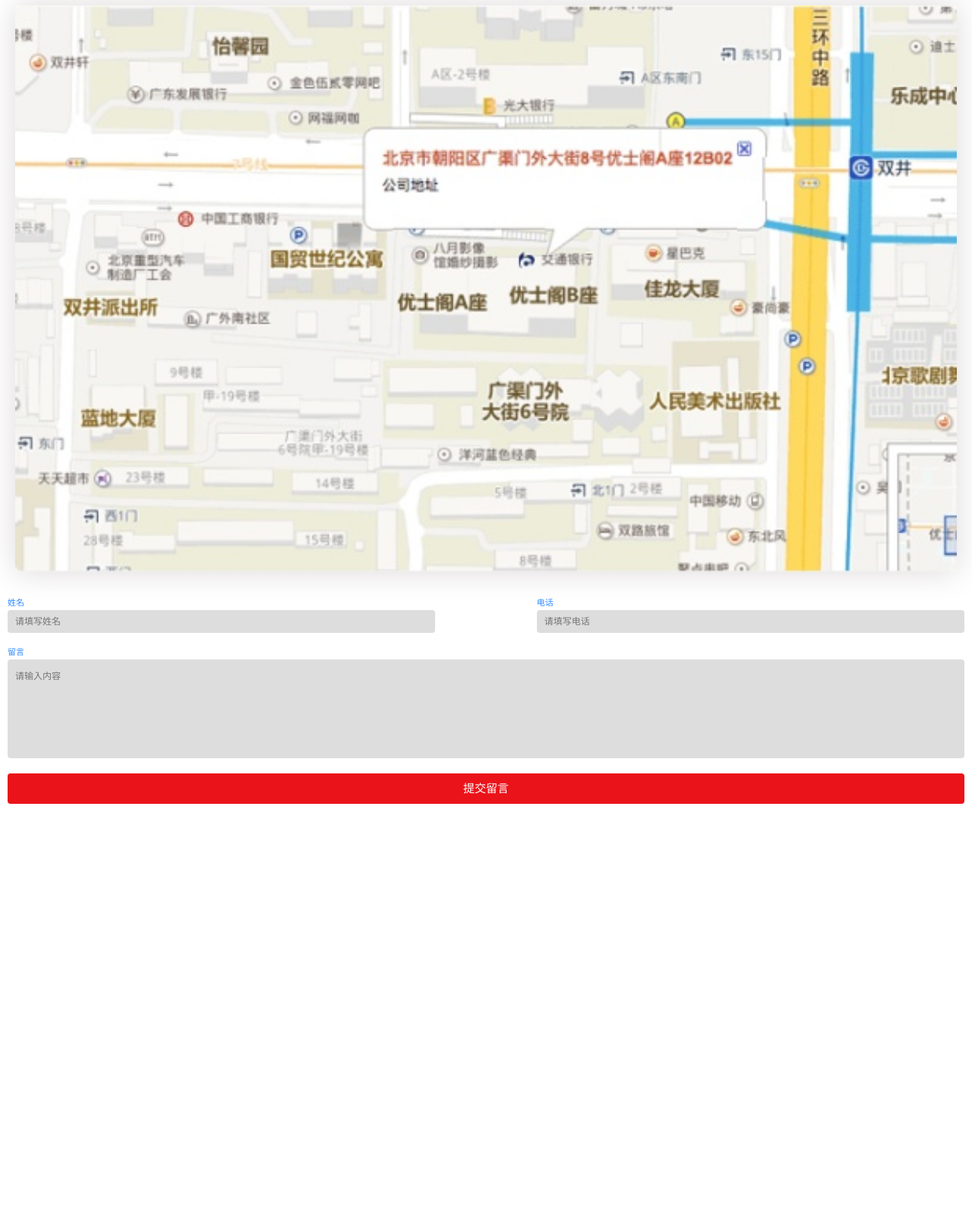
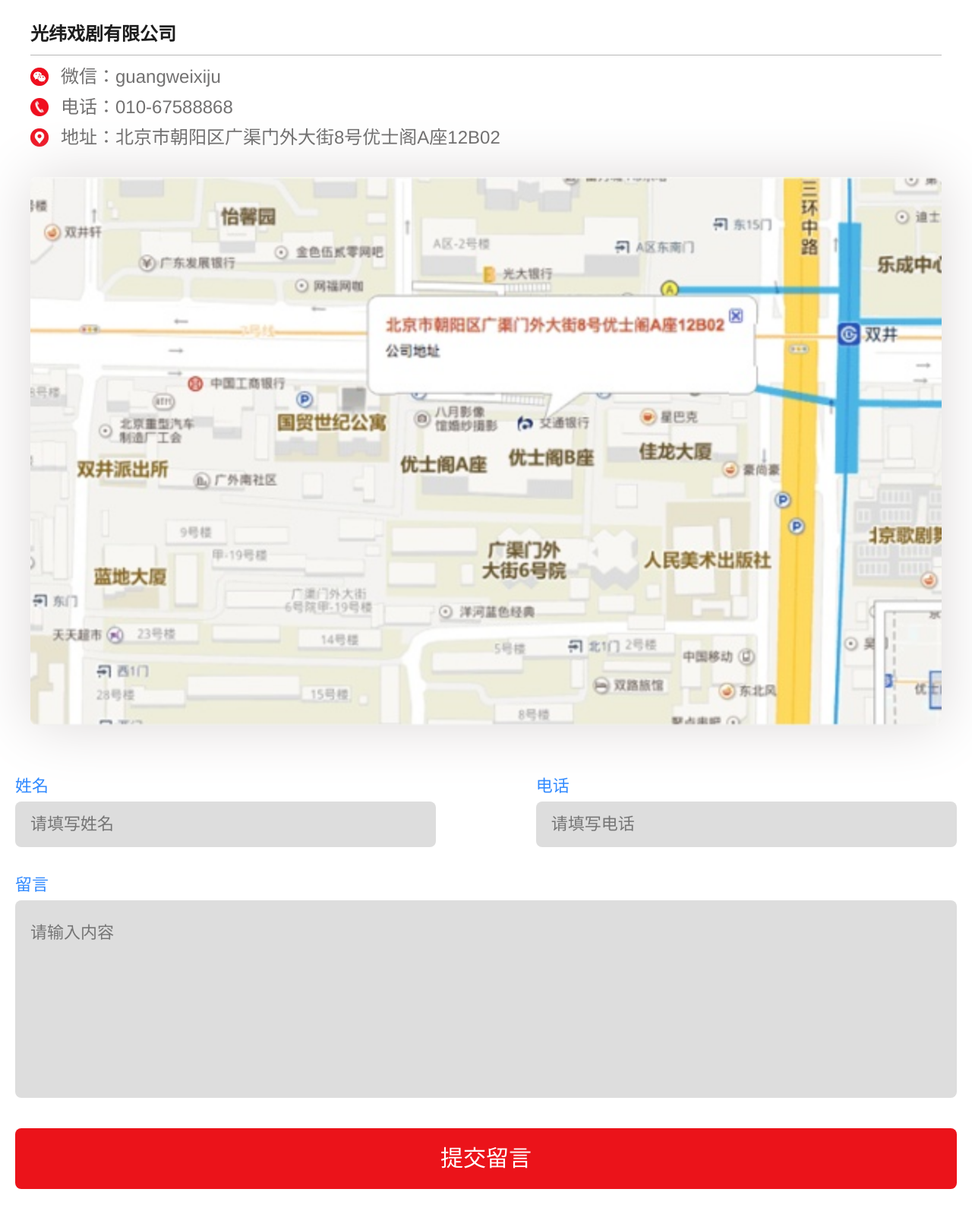
Before and after one commit to webzhang0/guangwei, a plain HTML site: page views/aboutus/contactus.html in a window 1280 px wide. Shown: the part 669-2259 px from the top of the page at 76% size. Before the commit the page ends 1787 px from the top, so only its background shows below. Drawn offline with Linux system fonts and the light colour scheme.

Commit message:
剧评文章

```diff
--- a/css/aboutus/contact.css
+++ b/css/aboutus/contact.css
@@ -1,5 +1,6 @@
 .contact-img {
     width: 100%;
+    padding-top: 0.2rem;
     /*    position: absolute;*/
     /*
     left:0;
@@ -17,12 +18,12 @@
 .contact-content {
     box-sizing: border-box;
     /*    margin-top:1.35rem;*/
-    margin-top: -.14rem;
+    margin-top: -.28rem;
     width: 100%;
     position: relative;
-    border-radius: .14rem;
-    padding: 0 .1rem;
-    padding-top: .25rem;
+    border-radius: .24rem;
+    padding: 0 .2rem;
+    padding-top: .5rem;
     background-color: #fff;
     z-index: 100;
     overflow: hidden;
@@ -33,53 +34,53 @@
     background: #fff;
     color: #343434;
     font-weight: 600;
-    font-size: .2rem;
-    line-height: .2rem;
+    font-size: .4rem;
+    line-height: .4rem;
 }
 
 #map {
-    margin-top:.2rem;
-    border-radius: .04rem;
+    margin-top:.4rem;
+    border-radius: .08rem;
     overflow: hidden;
-    box-shadow:0 0 .4rem #ddd9d9;
+    box-shadow:0 0 .8rem #ddd9d9;
 }
 #map img{
     width: 100%;
 }
 .myposition{
-    margin-top:.18rem;
-    padding:0 .1rem;
+    margin-top:.36rem;
+    padding:0 .2rem;
 }
 .myposition .title{
-    font-size:.12rem;
+    font-size:.24rem;
     color:#1d1d1d;
-    line-height: .27rem;
+    line-height: .54rem;
     border-bottom:1px solid #b8b8b8;
     font-weight: 600;
-    margin-bottom:.08rem;
+    margin-bottom:.16rem;
 }
 .myposition .item{
-    padding-left:.2rem;
+    padding-left:.4rem;
     color:#727171;
-    font-size:0.12rem;
-    line-height:0.12rem;
-    margin-bottom:.08rem;
+    font-size:0.24rem;
+    line-height:0.24rem;
+    margin-bottom:.16rem;
 }
 .myposition .wei{
     background:url(../../images/aboutus/wei.jpg) no-repeat left center;
-    background-size:.12rem auto;
+    background-size:.24rem auto;
 }
 .myposition .phone{
     background:url(../../images/aboutus/phone.jpg) no-repeat left center;
-    background-size:.12rem auto;
+    background-size:.24rem auto;
 }
 .myposition .dizhi{
    background:url(../../images/aboutus/dizhi.jpg) no-repeat left center;
-    background-size:.12rem auto;
+    background-size:.24rem auto;
 }
 .contact-us{
     overflow: hidden;
-    padding-top:.3rem;
+    padding-top:.6rem;
 }
 .contact-us .partOne{
    float:left;
@@ -90,14 +91,14 @@
     width: 44.7%;
 }
 .contact-us .partThree{
-    margin-top:.15rem;
+    margin-top:.3rem;
     float: left;
     width: 100%;
 }
 .contact-us .input-name{
-    font-size:.11rem;
+    font-size:.22rem;
     color:#318aff;
-    line-height: .2rem;
+    line-height: .4rem;
 }
 .contact-us .contact-input{
     display: block;
@@ -106,9 +107,10 @@
     color:#9e9e9e;
     border:0;
     width: 100%;
-    height:.3rem;
-    border-radius:.04rem;
-    padding:0 .1rem;
+    height:.6rem;
+    font-size: .22rem;
+    border-radius:.08rem;
+    padding:0 .2rem;
 }
 .contact-us .contact-textarea{
     display: block;
@@ -117,22 +119,23 @@
     color:#9e9e9e;
     border:0;
     width:100%;
-    height:1.3rem;
-    border-radius:.04rem;
-    padding:.13rem .1rem;
+    height:2.6rem;
+     font-size: .22rem;
+    border-radius:.08rem;
+    padding:.26rem .2rem;
 }
 .contact-btn{
     float:left;
     width: 100%;
-    margin-top:.2rem;
-    margin-bottom:.6rem;
-    height:.4rem;
+    margin-top:.4rem;
+    margin-bottom:1.2rem;
+    height:.8rem;
     background:#eb131a;
-    line-height: .4rem;
+    line-height: .8rem;
     text-align: center;
     color:#fff;
-    font-size:.15rem;
-    border-radius: .04rem;
+    font-size:.3rem;
+    border-radius: .08rem;
 }
 /*去除百度图标*/
 
--- a/css/aboutus/joinus.css
+++ b/css/aboutus/joinus.css
@@ -5,11 +5,11 @@
 	left: 0;
 	bottom: 0.95rem;*/
 	width: 100%;
-	padding: 0 0.2rem 0.95rem;
+	padding: 0.5rem 0.2rem 0.95rem;
 	overflow-y: auto;
 }
 .joinus-title {
-	padding: 0.3rem 0;
+	padding: 0.2rem 0 0.3rem;
 	color: #282828;
 	font-size: 0.4rem;
 }
--- a/css/aboutus/positionDetails.css
+++ b/css/aboutus/positionDetails.css
@@ -14,11 +14,11 @@
 	overflow-y: auto;
 }
 .position-wrap {
-	/*padding-bottom: 0.15rem;*/
+	padding-top: 0.5rem;
 	/*background: #f2f3f5;*/
 }
 .position-title {
-	padding: 0.4rem 0 0.25rem;
+	padding: 0.2rem 0 0.25rem;
 	color: #282828;
 	font-size: 0.4rem;
 }
--- a/css/aboutus/team.css
+++ b/css/aboutus/team.css
@@ -1,5 +1,5 @@
 .header {
-	padding: 0.2rem;
+	/*padding: 0.2rem;*/
 }
 .goback {
 	display: block;
@@ -14,7 +14,7 @@
 }
 /*content部分*/
 .content {
-	padding: 0 0.2rem 2.5rem;
+	padding: 0.5rem 0.2rem 2.5rem;
 }
 .team-title {
 	padding: 0.2rem 0;
--- a/css/common/base.css
+++ b/css/common/base.css
@@ -25,7 +25,33 @@ a{text-decoration:none;}
 .fl-l {float: left;}
 .fl-r {float: right;}
 
-
+/*返回按钮*/
+.back-wrap {
+	position: fixed;
+	left: 0;
+	top: 0;
+	width: 100%;
+	box-sizing: border-box;
+	height: 0.5rem;
+	padding: 0.15rem 0.2rem 0;
+	background: #fff;
+	z-index: 1000;
+}
+.goback {
+	display: block;
+	width: 0.66rem;
+	height: 0.28rem;
+	line-height: 0.28rem;
+	background: url(../../images/aboutus/goback.gif) left center no-repeat;
+	background-size: 0.12rem 0.22rem;
+	font-size: 0.24rem;
+	color: #318aff;
+	text-align: right;
+}
+/*内容content*/
+.content {
+	padding-top: 0.5rem;
+}
 /*--footer部分--*/
 .footer {
 	position: fixed;
--- /dev/null
+++ b/css/news/newsDetails.css
@@ -0,0 +1,29 @@
+.content {
+	padding: 0.5rem 0.2rem 0;
+}
+.news-title {
+	padding: 0.38rem 0;
+	font-size: 0.3rem;
+	color: #343434;
+}
+.news-type {
+	display: inline-block;
+	padding: 0.1rem;
+	margin-right: 0.15rem;
+	border: 1px solid #0a9889;
+	border-radius: 0.04rem;
+	color: #0a9889;
+	font-size: 0.18rem;
+}
+.news-date {
+	color: #838181;
+	font-size: 0.18rem;
+}
+.news-tag {
+	padding-bottom: 0.66rem;
+}
+.paragraph {
+	padding: 0 0.2rem;
+	font-size: 0.28rem;
+	color: #838181;
+}
--- a/js/common/common.js
+++ b/js/common/common.js
@@ -0,0 +1,5 @@
+$(document).ready(function () {
+	$('#goBack').click(function () {
+		window.history.back();
+	});
+});
--- a/views/aboutus/contactus.html
+++ b/views/aboutus/contactus.html
@@ -3,12 +3,19 @@
 <head>
     <meta charset="UTF-8">
     <meta name="viewport" content="maximum-scale=1.0,minimum-scale=1.0,user-scalable=0,width=device-width,initial-scale=1.0"/>
-    <title>Document</title>
+    <title>联系我们</title>
     <link rel="stylesheet" href="../../css/common/base.css">
     <link rel="stylesheet" href="../../css/aboutus/contact.css">
+
+    <script type="text/javascript" src="../../js/lib/windowSize.js"></script>
 </head>
 <body>
-    <div>
+    <div class="back-wrap">
+        <a href="javascript:;" class="goback" id="goBack">
+            返回
+        </a>
+    </div>
+    <div class="content">
         <div class="contact-img">
             <img src="../../images/aboutus/aboout-header.gif" alt="">
         </div>
@@ -48,5 +55,8 @@
              </div>
         </div>
     </div>
+
+    <script type="text/javascript" src="../../js/lib/jquery.min.js"></script>
+    <script type="text/javascript" src="../../js/common/common.js"></script>
 </body>
 </html>
```
Also changed, not shown: views/aboutus/aboutus.html (+1 -1 lines), views/aboutus/joinus.html (+9 -0 lines), views/aboutus/memorabilia.html (+10 -0 lines), views/aboutus/positionDetails.html (+8 -0 lines), views/aboutus/team.html (+5 -2 lines), views/news/news.html (+5 -5 lines), views/news/newsDetails.html (added, +44 -0 lines).
